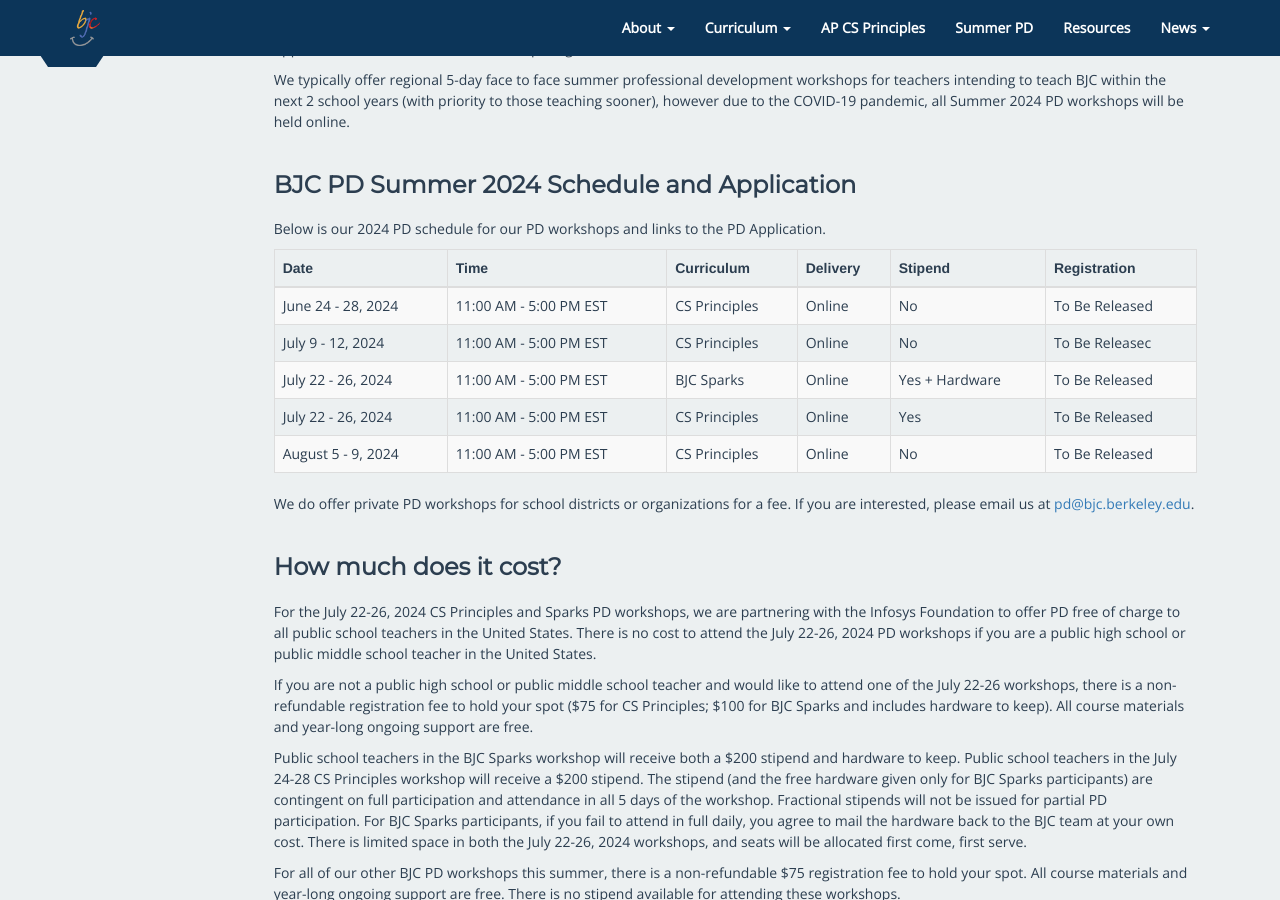
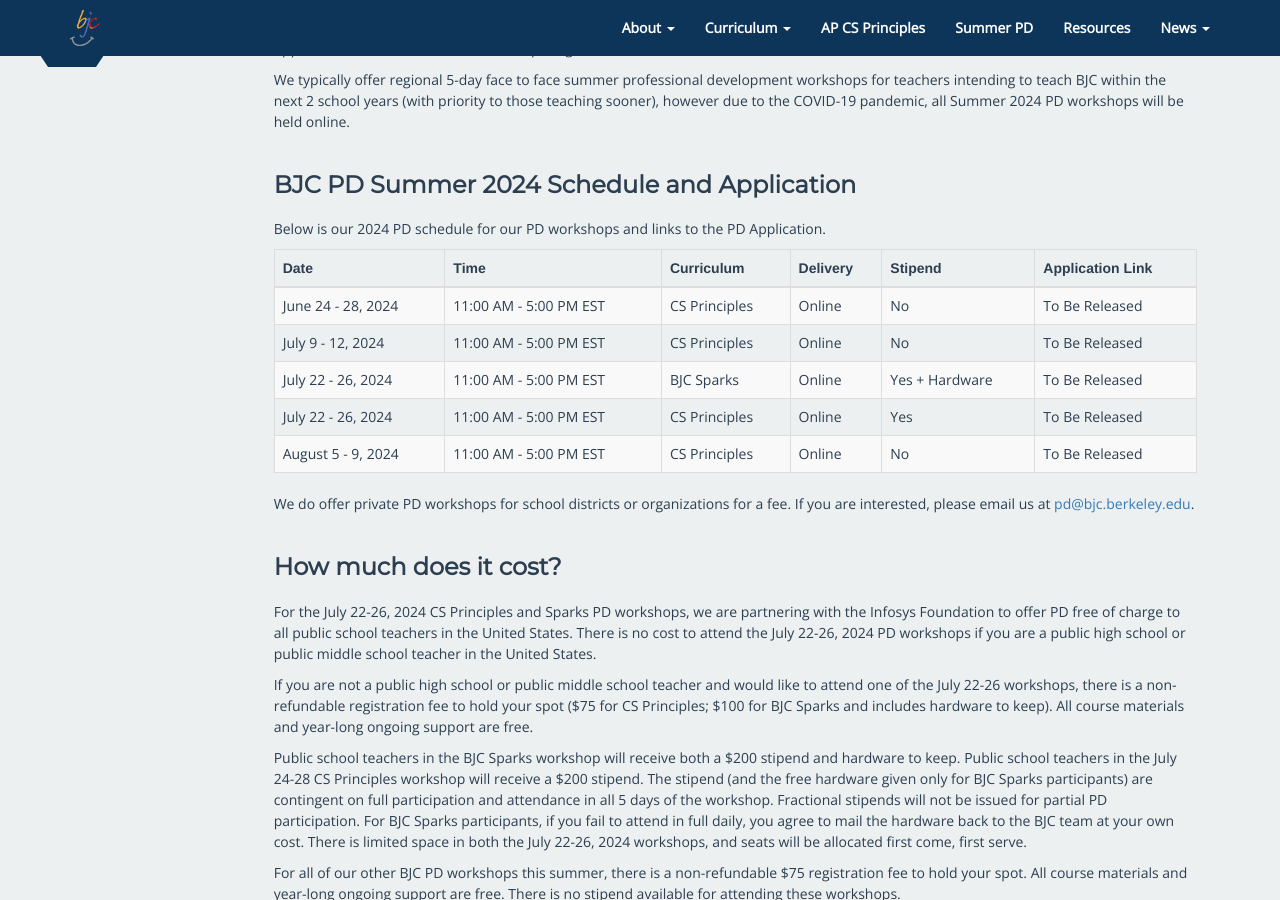
Before and after one commit to beautyjoy/beautyjoy.github.io, a Jekyll site: the page built from summer-pd/index.md, in a window 1280 px wide and 900 px high, scrolled down 984 px. Built offline with Jekyll 4.4.1, drawn with Linux system fonts in a browser that asks for light colours.

Commit message:
Updated App Info

```diff
--- a/summer-pd/index.md
+++ b/summer-pd/index.md
@@ -81,7 +81,7 @@
     <th scope ="col">Curriculum</th>
     <th scope ="col">Delivery</th>
     <th scope ="col">Stipend</th>
-    <th scope ="col">Registration</th>
+    <th scope ="col">Application Link</th>
   </tr>
 </thead>
 <tbody>
@@ -99,7 +99,7 @@
     <td>CS Principles</td>
     <td>Online</td>
     <td>No</td>
-    <td>To Be Releasec</td>
+    <td>To Be Released</td>
   </tr>
   <tr>
     <td>July 22 - 26, 2024</td>
```
